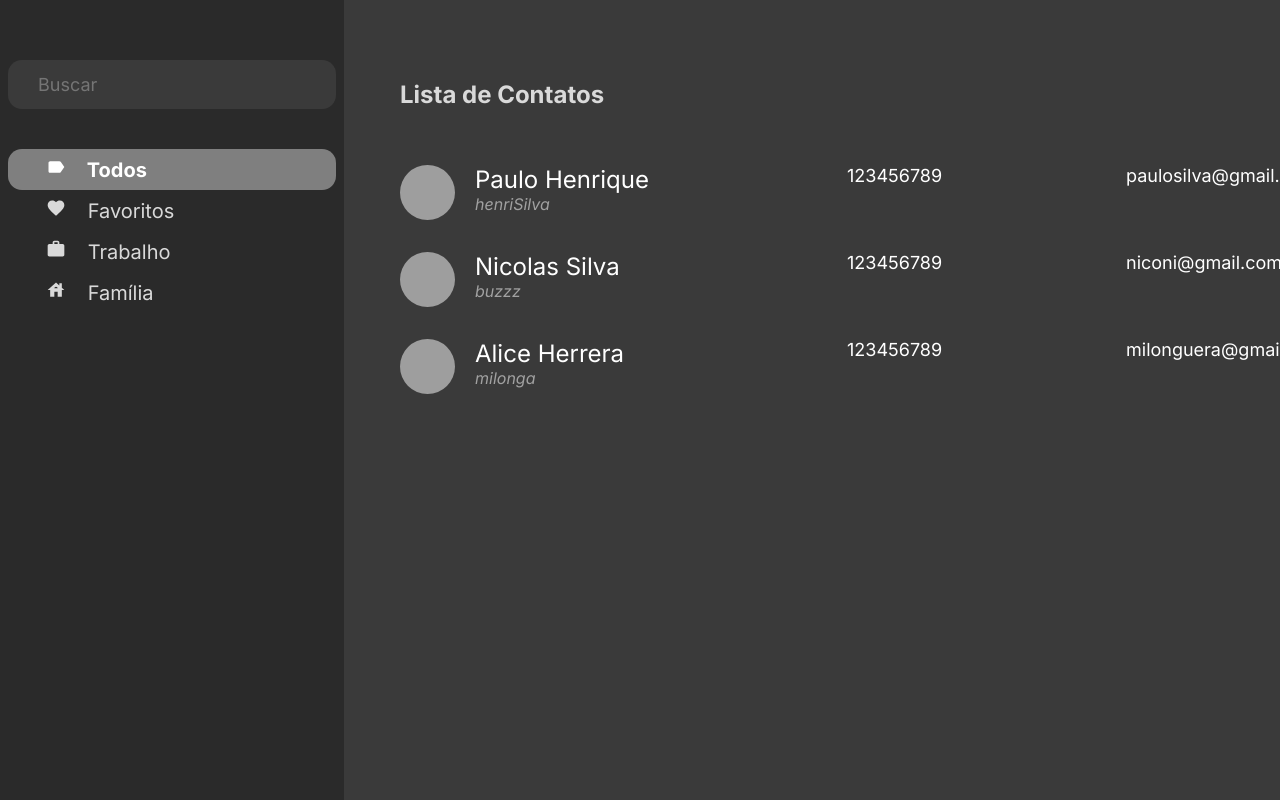
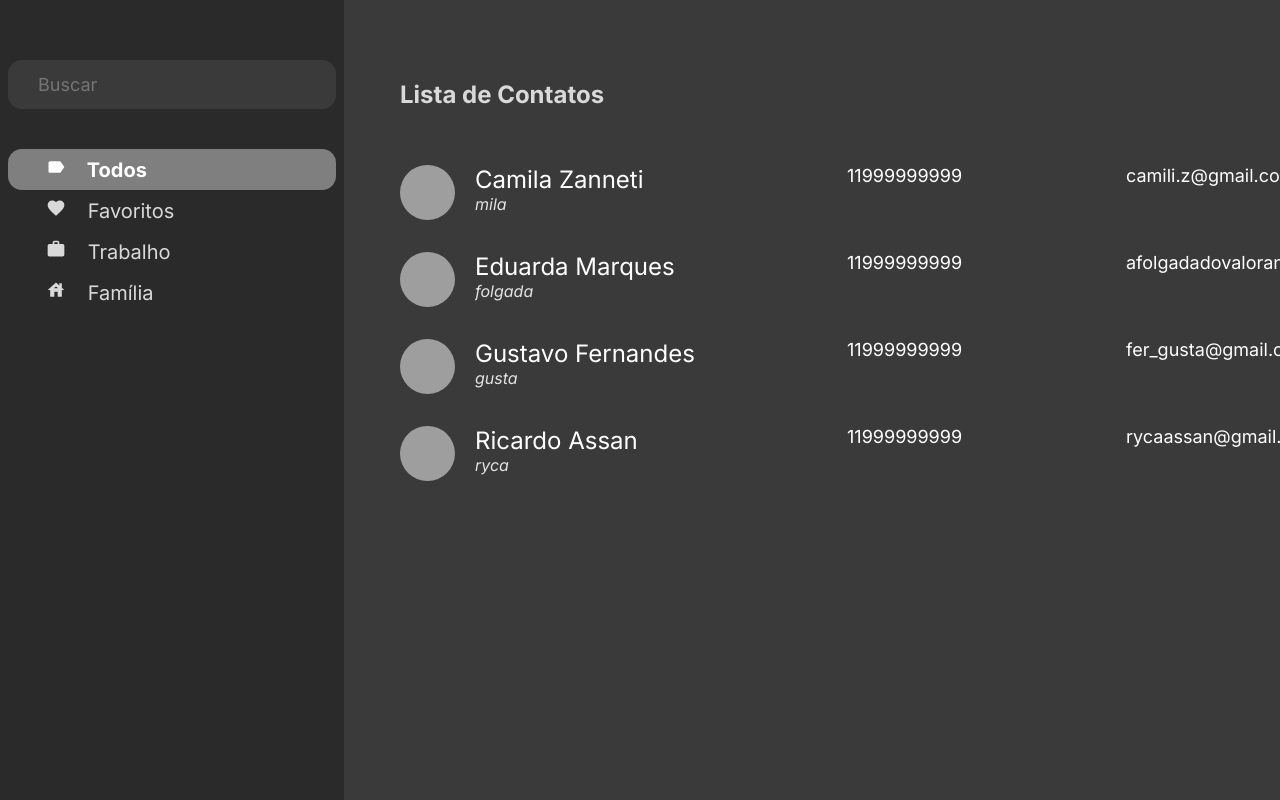
Before and after one commit to aliceherrera/Lista-de-contatos, a React (Create React App) app: page / in a window 1280 px wide. Shown: the top 800 px of the page. Built offline with nearby package versions, Linux system fonts and the light colour scheme; grey boxes are pictures that could not be loaded.

Commit message:
removendo um contato

```diff
--- a/src/components/Contato/index.tsx
+++ b/src/components/Contato/index.tsx
@@ -1,15 +1,22 @@
 import { useState } from "react";
-import { MdCheck, MdDelete, MdEdit, MdFavorite, MdUndo } from "react-icons/md";
+import { useDispatch } from "react-redux";
+import {
+  MdCheck,
+  MdDelete,
+  MdEdit,
+  // MdFavorite,
+  MdFavoriteBorder,
+  MdUndo,
+} from "react-icons/md";
+
 import * as S from "./styles";
+import { remover } from "../../store/reducers/contatos";
+import ContatoClass from "../../models/Contato";
 
-type Props = {
-  nome: string;
-  apelido: string;
-  numero: number;
-  email: string;
-};
+type Props = ContatoClass;
 
-const Contato = ({ apelido, nome, numero, email }: Props) => {
+const Contato = ({ apelido, nome, numero, email, id }: Props) => {
+  const dispatch = useDispatch();
   const [estaEditando, setEstaEditando] = useState(false);
 
   return (
@@ -35,17 +42,17 @@ const Contato = ({ apelido, nome, numero, email }: Props) => {
           </>
         ) : (
           <>
-            <S.Edit onClick={() => setEstaEditando(true)}>
+            <S.Botao onClick={() => setEstaEditando(true)}>
               <MdEdit />
-            </S.Edit>
-            <S.Remove>
+            </S.Botao>
+            <S.Remove onClick={() => dispatch(remover(id))}>
               <MdDelete />
             </S.Remove>
           </>
         )}
 
         <S.Favorite>
-          <MdFavorite />
+          <MdFavoriteBorder />
         </S.Favorite>
       </S.BarraAcoes>
     </S.Card>
--- a/src/components/Contato/styles.ts
+++ b/src/components/Contato/styles.ts
@@ -1,7 +1,8 @@
 import styled from "styled-components";
+import variaveis from "../../styles/variaveis";
 
 export const Card = styled.div`
-  color: #fff;
+  color: ${variaveis.cinzaClaro};
   display: grid;
   grid-template-columns: 3fr 1fr 2fr 1fr;
   margin: 0 40px;
@@ -10,7 +11,7 @@ export const Card = styled.div`
   align-items: start;
 
   &:hover {
-    background-color: #494949;
+    background-color: ${variaveis.cinzaMedio2};
   }
 `;
 
@@ -30,13 +31,13 @@ export const Nome = styled.input`
   margin-right: 16px;
   padding-left: 4px;
   font-weight: 400;
-  color: #fff;
+  color: ${variaveis.branco};
   background: none;
   border: none;
 `;
 
 export const Apelido = styled.input`
-  color: #a1a1a1;
+  color: ${variaveis.cinzaClaro};
   font-size: 16px;
   font-style: italic;
   margin-left: 16px;
@@ -50,7 +51,7 @@ export const Numero = styled.input`
   font-size: 18px;
   padding-left: 4px;
   margin-right: 16px;
-  color: #fff;
+  color: ${variaveis.branco};
   background: none;
   border: none;
 `;
@@ -59,7 +60,7 @@ export const Email = styled.input`
   font-size: 18px;
   padding-left: 4px;
   margin-right: 16px;
-  color: #fff;
+  color: ${variaveis.branco};
   background: none;
   border: none;
 `;
@@ -70,52 +71,28 @@ export const BarraAcoes = styled.div`
   display: flex;
 `;
 
-export const Edit = styled.button`
-  color: #d9d9d9;
+export const Botao = styled.button`
   border: none;
   background: none;
+  color: ${variaveis.cinzaClaro};
   &:hover {
     transform: scale(1.2);
   }
 `;
 
-export const Save = styled.button`
-  color: #14df41;
-  border: none;
-  background: none;
-  &:hover {
-    transform: scale(1.2);
-  }
+export const Save = styled(Botao)`
+  color: ${variaveis.verde};
 `;
 
-export const Remove = styled.button`
+export const Remove = styled(Botao)`
   margin-left: 20px;
-  color: #e34545;
-  background: none;
-  border: none;
-  &:hover {
-    transform: scale(1.2);
-  }
+  color: ${variaveis.vermelho};
 `;
 
-export const Undo = styled.button`
+export const Undo = styled(Botao)`
   margin-left: 20px;
-  color: #d9d9d9;
-  background: none;
-  border: none;
-  &:hover {
-    transform: scale(1.2);
-  }
 `;
 
-export const Favorite = styled.button`
+export const Favorite = styled(Botao)`
   margin-left: 20px;
-  color: #d9d9d9;
-  background: none;
-  border: none;
-  &:hover {
-    transform: scale(1.2);
-  }
 `;
-
-export const Botao = styled.button``;
--- a/src/containers/ListaDeNomes/index.tsx
+++ b/src/containers/ListaDeNomes/index.tsx
@@ -1,43 +1,30 @@
+import { useSelector } from "react-redux";
+import { RootReducer } from "../../store";
+
 import Contato from "../../components/Contato";
 import * as S from "./styles";
 
-const contatos = [
-  {
-    nome: "Paulo Henrique",
-    apelido: "henriSilva",
-    numero: 123456789,
-    email: "paulosilva@gmail.com",
-  },
-  {
-    nome: "Nicolas Silva",
-    apelido: "buzzz",
-    numero: 123456789,
-    email: "niconi@gmail.com",
-  },
-  {
-    nome: "Alice Herrera",
-    apelido: "milonga",
-    numero: 123456789,
-    email: "milonguera@gmail.com",
-  },
-];
+const ListaDeNomes = () => {
+  const { itens } = useSelector((state: RootReducer) => state.contatos);
 
-const ListaDeNomes = () => (
+  return (
     <S.Container>
       <S.Titulo>Lista de Contatos</S.Titulo>
       <ul>
-      {contatos.map((c) => (
+        {itens.map((c) => (
           <li key={c.nome}>
             <Contato
               nome={c.nome}
               apelido={c.apelido}
               numero={c.numero}
               email={c.email}
+              id={c.id}
             />
           </li>
         ))}
       </ul>
     </S.Container>
   );
+};
 
 export default ListaDeNomes;
--- /dev/null
+++ b/src/models/Contato.ts
@@ -0,0 +1,23 @@
+class Contato {
+  nome: string;
+  apelido: string;
+  numero: number;
+  email: string;
+  id: number;
+
+  constructor(
+    nome: string,
+    apelido: string,
+    numero: number,
+    email: string,
+    id: number
+  ) {
+    this.nome = nome;
+    this.apelido = apelido;
+    this.numero = numero;
+    this.email = email;
+    this.id = id;
+  }
+}
+
+export default Contato;
--- /dev/null
+++ b/src/store/index.ts
@@ -0,0 +1,13 @@
+import { configureStore } from "@reduxjs/toolkit";
+
+import contatosReducer from "./reducers/contatos";
+
+const store = configureStore({
+  reducer: {
+    contatos: contatosReducer,
+  },
+});
+
+export type RootReducer = ReturnType<typeof store.getState>;
+
+export default store;
--- /dev/null
+++ b/src/store/reducers/contatos.ts
@@ -0,0 +1,55 @@
+import { createSlice, PayloadAction } from "@reduxjs/toolkit";
+import Contato from "../../models/Contato";
+
+type ContatosState = {
+  itens: Contato[];
+};
+
+const initialState: ContatosState = {
+  itens: [
+    {
+      id: 1,
+      nome: "Camila Zanneti",
+      apelido: "mila",
+      numero: 11999999999,
+      email: "camili.z@gmail.com",
+    },
+    {
+      id: 2,
+      nome: "Eduarda Marques",
+      apelido: "folgada",
+      numero: 11999999999,
+      email: "afolgadadovalorant@gmail.com",
+    },
+    {
+      id: 3,
+      nome: "Gustavo Fernandes",
+      apelido: "gusta",
+      numero: 11999999999,
+      email: "fer_gusta@gmail.com",
+    },
+    {
+      id: 4,
+      nome: "Ricardo Assan",
+      apelido: "ryca",
+      numero: 11999999999,
+      email: "rycaassan@gmail.com",
+    },
+  ],
+};
+
+const contatosSlice = createSlice({
+  name: "contatos",
+  initialState,
+  reducers: {
+    remover: (state, action: PayloadAction<number>) => {
+      state.itens = state.itens.filter(
+        (contato) => contato.id !== action.payload
+      );
+    },
+  },
+});
+
+export const { remover } = contatosSlice.actions;
+
+export default contatosSlice.reducer;
--- /dev/null
+++ b/src/styles/variaveis.ts
@@ -0,0 +1,9 @@
+export default {
+  vermelho: "#E34545",
+  verde: "#14DF41",
+  cinzaEscuro: "#2A2A2A",
+  cinzaMedio1: "#3A3A3A",
+  cinzaMedio2: "#595959",
+  cinzaClaro: "#E3E3E3",
+  branco: "#fff",
+};
```
Also changed, not shown: src/App.tsx (+5 -2 lines), src/utils/enums/Categoria.ts (added, +8 -0 lines). Lines whose indentation alone changed are shown as unchanged.
